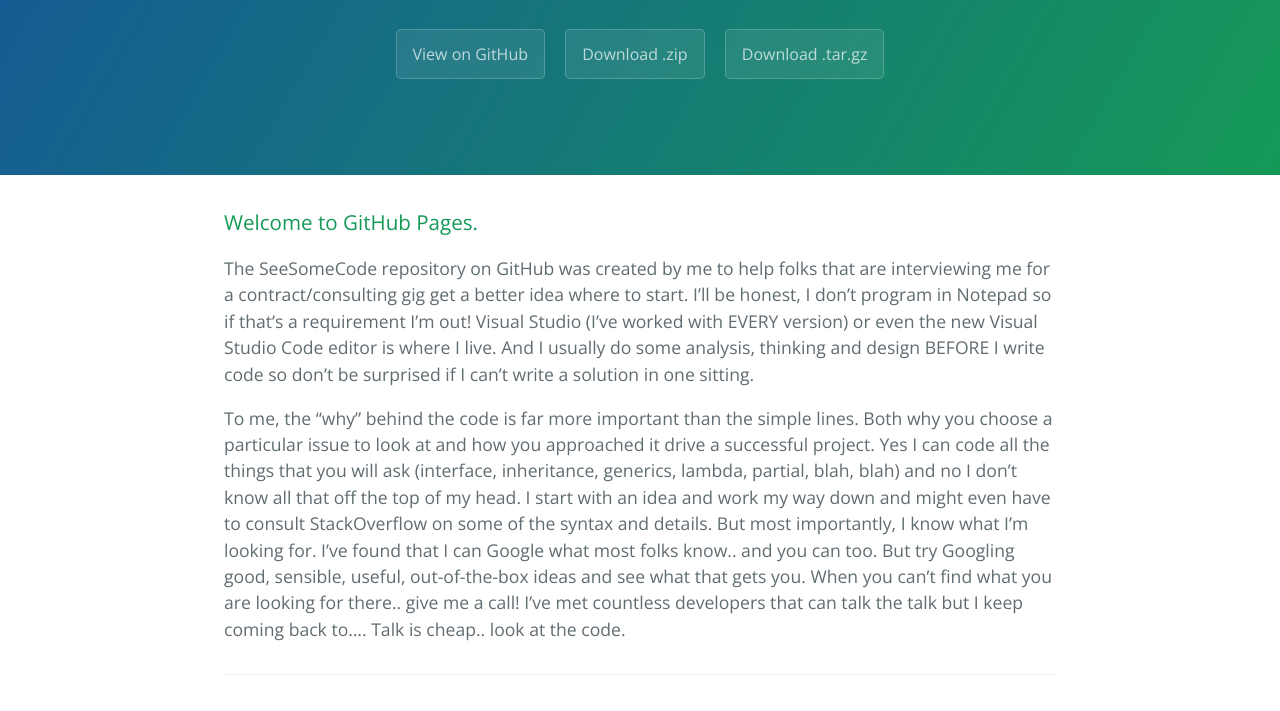
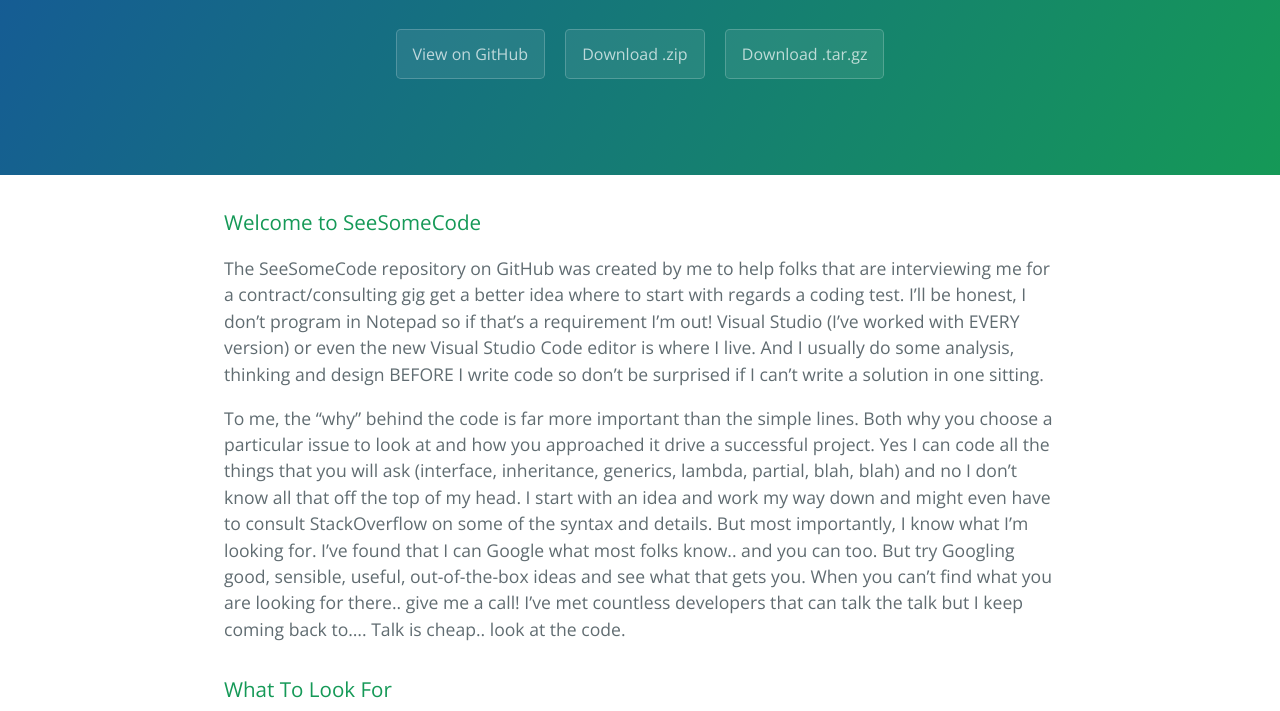
Before and after one commit to netbizsystems/SeeSomeCode, a plain HTML site: page index.html in a window 1280 px wide. Shown: the part 208-919 px from the top of the page. Drawn offline with nearby package versions, Linux system fonts and the light colour scheme.

```diff
--- a/index.html
+++ b/index.html
@@ -20,12 +20,17 @@
 
     <section class="main-content">
       <h3>
-<a id="welcome-to-github-pages" class="anchor" href="#welcome-to-github-pages" aria-hidden="true"><span class="octicon octicon-link"></span></a>Welcome to GitHub Pages.</h3>
+<a id="welcome-to-seesomecode" class="anchor" href="#welcome-to-seesomecode" aria-hidden="true"><span class="octicon octicon-link"></span></a>Welcome to SeeSomeCode</h3>
 
-<p>The SeeSomeCode repository on GitHub was created by me to help folks that are interviewing me for a contract/consulting gig get a better idea where to start.  I’ll be honest, I don’t program in Notepad so if that’s a requirement I’m out!  Visual Studio (I’ve worked with EVERY version) or even the new Visual Studio Code editor is where I live.  And I usually do some analysis, thinking and design BEFORE I write code so don’t be surprised if I can’t write a solution in one sitting.</p>
+<p>The SeeSomeCode repository on GitHub was created by me to help folks that are interviewing me for a contract/consulting gig get a better idea where to start with regards a coding test.  I’ll be honest, I don’t program in Notepad so if that’s a requirement I’m out!  Visual Studio (I’ve worked with EVERY version) or even the new Visual Studio Code editor is where I live.  And I usually do some analysis, thinking and design BEFORE I write code so don’t be surprised if I can’t write a solution in one sitting.</p>
 
 <p>To me, the “why” behind the code is far more important than the simple lines. Both why you choose a particular issue to look at and how you approached it drive a successful project. Yes I can code all the things that you will ask (interface, inheritance, generics, lambda, partial, blah, blah) and no I don’t know all that off the top of my head. I start with an idea and work my way down and might even have to consult StackOverflow on some of the syntax and details. But most importantly, I know what I’m looking for. I’ve found that I can Google what most folks know.. and you can too. But try Googling good, sensible, useful, out-of-the-box ideas and see what that gets you. When you can’t find what you are looking for there.. give me a call!
 I’ve met countless developers that can talk the talk but I keep coming back to…. Talk is cheap.. look at the code.</p>
+
+<h3>
+<a id="what-to-look-for" class="anchor" href="#what-to-look-for" aria-hidden="true"><span class="octicon octicon-link"></span></a>What To Look For</h3>
+
+<p>SeeSomeCode actually does something of interest (to me).. It shows how one could deal with data validation and integrity across the entire application.  My solution makes it real easy to implement data validations in a consistent, maintainable and well documented fashion.  It is NOT written in a way that makes good design sense; it is written in a way to show the use of lots of different programming constructs and to make it easy to read on the screen.  I normally don’t advocate more than one class in a file but I did that here to make you, the readers life easy.</p>
 
       <footer class="site-footer">
         <span class="site-footer-owner"><a href="https://github.com/netbizsystems/SeeSomeCode">SeeSomecode</a> is maintained by <a href="https://github.com/netbizsystems">netbizsystems</a>.</span>
```
Also changed, not shown: params.json (+1 -1 lines).
